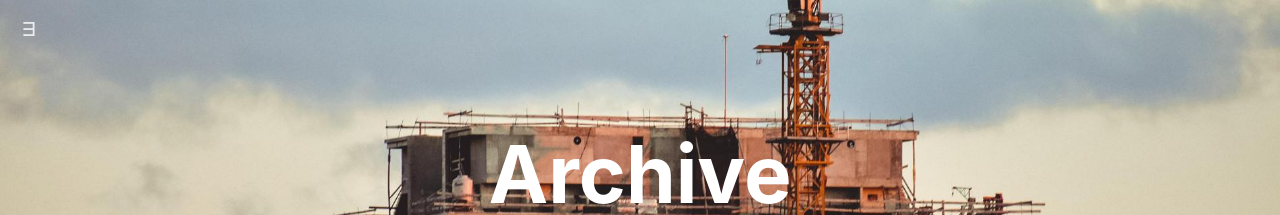
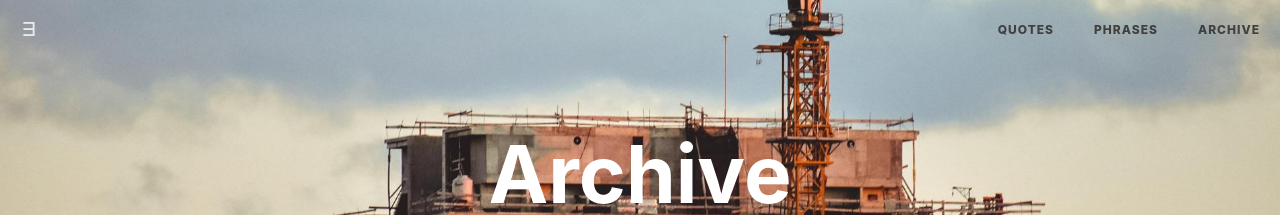
Before and after one commit to eugeniosaintemarie/notes, a Jekyll site: the page built from archive.html, in a window 1280 px wide. Shown: the top 215 px of the page. Built offline with Jekyll 4.4.1, drawn with Linux system fonts in a browser that asks for light colours; comment, search, counter and statistics services are not loaded.

Commit message:
Update archive.html

```diff
--- a/archive.html
+++ b/archive.html
@@ -19,13 +19,13 @@ header-img: "img/sys/tag-bg.jpg"
 		color: #f3f5f5 !important;
 	}
 
-	.navbar-right {
+	/*.navbar-right {
 		display: none !important;
-	}
+	}*/
 </style>
 
 <!-- Page Header -->
-{% include intro-header.html type="page" short='false' %}
+{% include intro-header.html type='page' short=true %}
 
 <!-- Main Content -->
 <div class="container">
@@ -93,7 +93,10 @@ header-img: "img/sys/tag-bg.jpg"
 						</a>
 						<hr>
 					</div>
-					{% endfor %}
+					{%- if forloop.last -%}
+				</section>
+				{%- endif -%}
+				{% endfor %}
 			</div>
 		</div>
 	</div>
```
